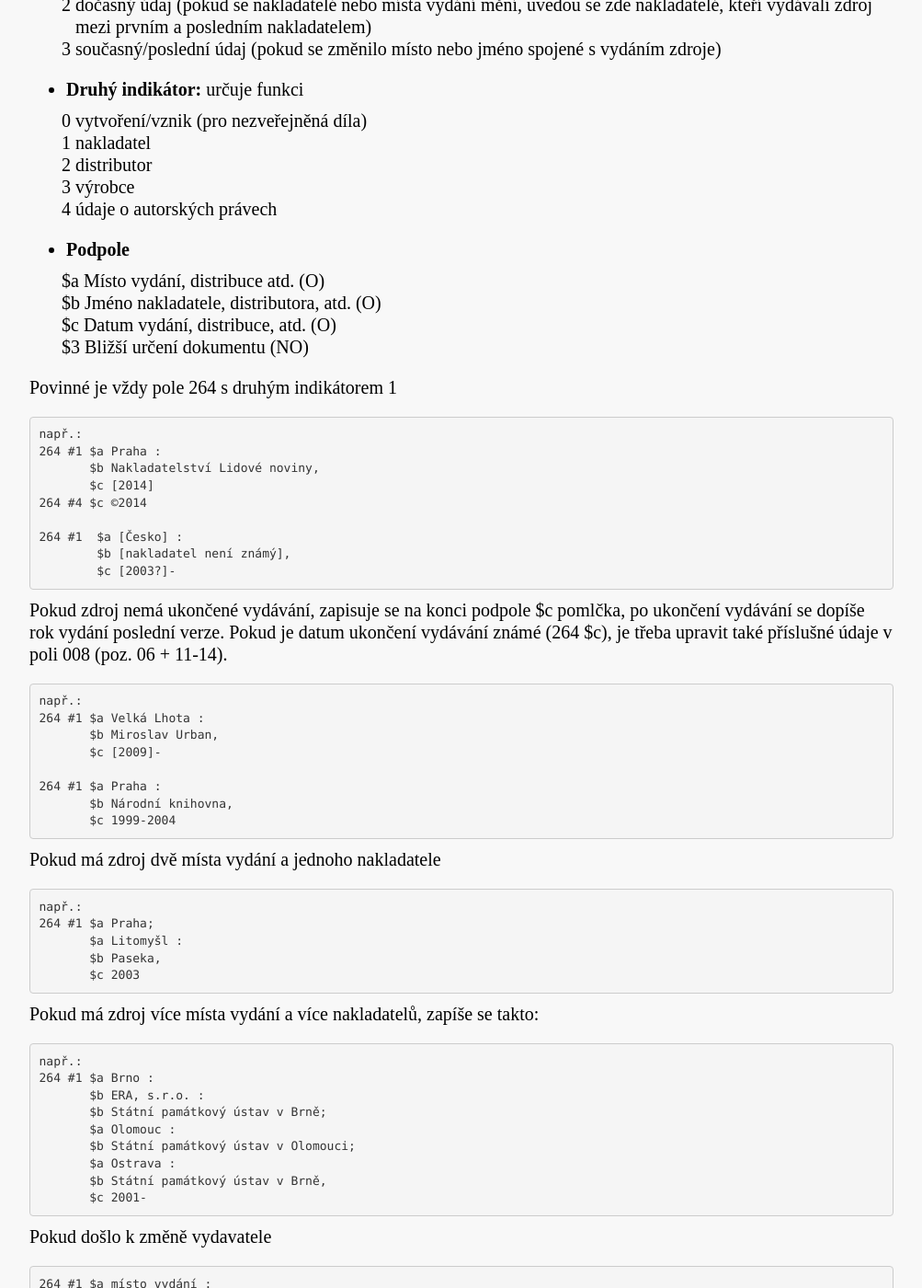
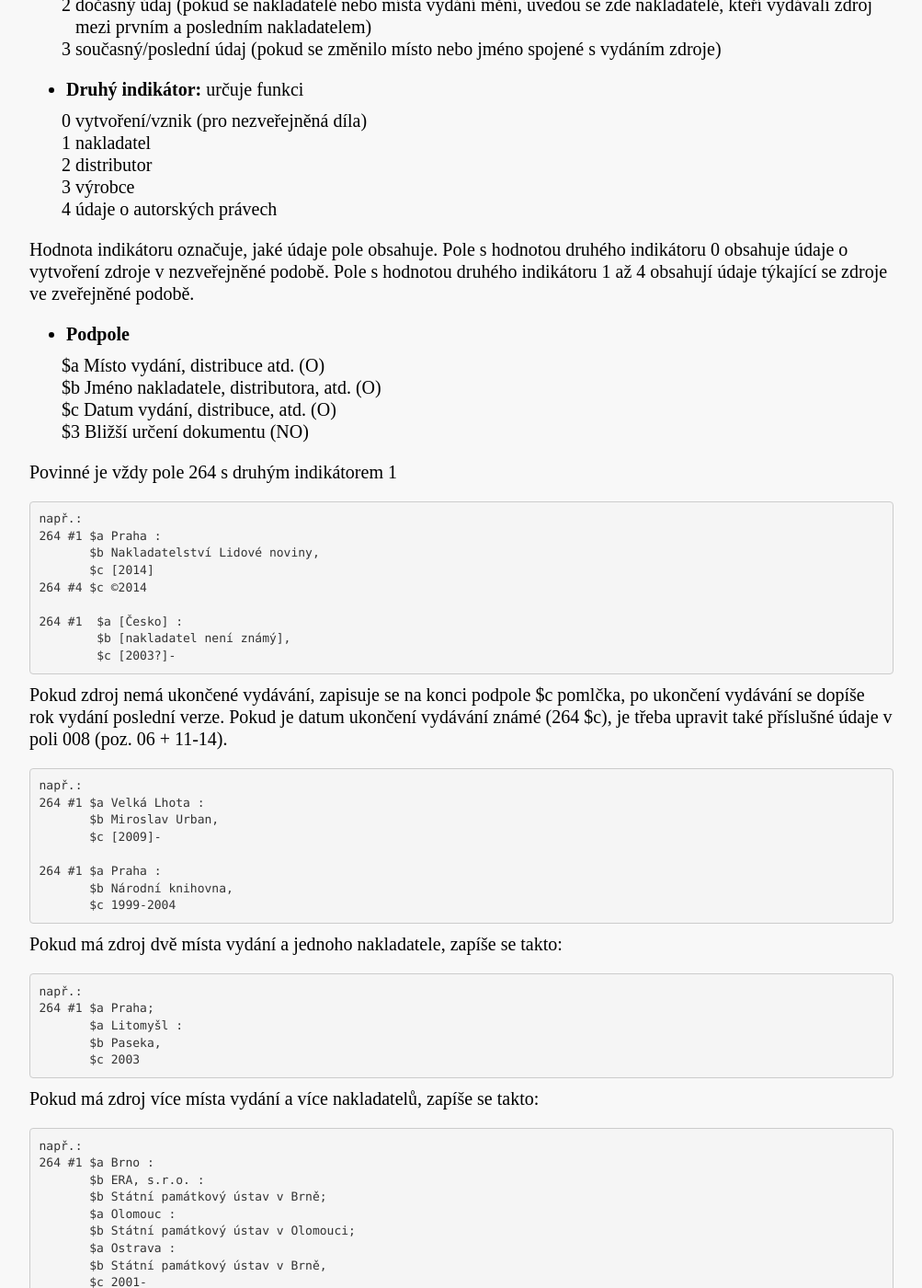
Before and after one commit to WebarchivCZ/katalogizacni-manual, a Jekyll site: the page built from _posts/2017-06-20-nazev.md, in a window 1280 px wide and 1400 px high, scrolled down 8613 px. Shown: the whole window at 92% size, without its empty margins (138-1141 px from the left). Built offline with Jekyll 4.4.1, drawn with Linux system fonts in a browser that asks for light colours; some of the changed text lies outside the part shown.

Commit message:
nazev - doplněne inf.

````diff
--- a/_posts/2017-06-20-nazev.md
+++ b/_posts/2017-06-20-nazev.md
@@ -366,8 +366,7 @@ Pole obsahuje údaje o vytvoření/vzniku díla, nakladatelské údaje, údaje o
 korporace, se zapisují přesně tak, jak se vyskytují na prameni popisu. Slova nebo fráze označující pouze nakladatelskou funkci (např. nakladatelství, Verlag, vydal, atd.)
 vynecháváme jen tehdy, pokud nejsou trvalou součástí jména a/nebo nezmění gramaticky podobu jména nakladatele. Přesně se uvádí i fráze typu nákladem vlastním, nákladem autorovým, Selbstverlag, apod.,
 
-Pokud potřebné údaje nejsou v popisovaném provedení uvedeny, vždy se snažíme alespoň přibližně určit místo (obec či státní území v současném pojetí) a datum vydání
-(přibližný rok či rozmezí let). Tyto údaje patří do hranatých závorek, případně jsou doplněny otazníkem. U integračních zdrojů lze pravděpodobný začátek vydávání určit prostřednictvím archivů elektronických zdrojů  [Internet archive](https://www.archive.org/), popř. [Webarchiv](http://www.webarchiv.cz/cs).  Až jako poslední, velmi výjimečnou variantu zapisujeme frázi: *[místo vydání není známé]*. Pokud nelze zjistit nakladatele, zapisujeme frázi: *[nakladatel není známý]*. Frázi *[datum vydání není známé]* nepoužíváme, vždy bychom měli doplnit nějaké přibližné datum vydání.
+Pokud potřebné údaje nejsou v popisovaném provedení uvedeny, vždy se snažíme alespoň přibližně určit místo (obec či státní území v současném pojetí) a datum vydání (přibližný rok či rozmezí let). Tyto údaje patří do hranatých závorek, případně jsou doplněny otazníkem. U integračních zdrojů lze pravděpodobný začátek vydávání určit prostřednictvím archivů elektronických zdrojů  [Internet archive](https://www.archive.org/), popř. [Webarchiv](http://www.webarchiv.cz/cs).  Až jako poslední, velmi výjimečnou variantu zapisujeme frázi: *[místo vydání není známé]*. Pokud nelze zjistit nakladatele, zapisujeme frázi: *[nakladatel není známý]*. Frázi *[datum vydání není známé]* nepoužíváme, vždy bychom měli doplnit nějaké přibližné datum vydání.
 
 Je-li uvedeno na prameni více míst vydání či jmen nakladatelů, je na úrovni minimálního záznamu povinné zapsat vždy jen první místo a první jméno. Při úplném popisu se zapisují všechna místa a jména. Další místa vydání se předznamenávají středníkem, jméno nakladatele je vždy předznamenáno dvojtečkou a datum vydání čárkou.
 
@@ -398,7 +397,6 @@ První i poslední možné datum                                     [mezi 21.
 
 
 
-
 **Indikátory**
 
 * **První indikátor:** určuje pořadí údajů
@@ -418,6 +416,7 @@ První i poslední možné datum                                     [mezi 21.
 &nbsp;&nbsp;&nbsp;&nbsp;&nbsp;&nbsp; 3 výrobce
 &nbsp;&nbsp;&nbsp;&nbsp;&nbsp;&nbsp; 4 údaje o autorských právech
 
+Hodnota indikátoru označuje, jaké údaje pole obsahuje. Pole s hodnotou druhého indikátoru 0 obsahuje údaje o vytvoření zdroje v nezveřejněné podobě. Pole s hodnotou druhého indikátoru 1 až 4 obsahují údaje týkající se zdroje ve zveřejněné podobě.
 
 * **Podpole**
 
@@ -457,7 +456,7 @@ např.:
 ```
 
 
-Pokud má zdroj dvě místa vydání a jednoho nakladatele
+Pokud má zdroj dvě místa vydání a jednoho nakladatele, zapíše se takto:
 
 ```
 např.:
@@ -482,7 +481,7 @@ např.:
 ```
 
 
-Pokud došlo k změně vydavatele
+Pokud došlo k změně vydavatele, zapíše se takto:
 
 ```
 264 #1 $a místo vydání :
@@ -502,7 +501,7 @@ např.:
 ```
 
 
-Pokud došlo k další změně vydavatele
+Pokud došlo k další změně vydavatele, zapíše se takto:
 
 ```
 264 #1 $a místo vydání :
````
